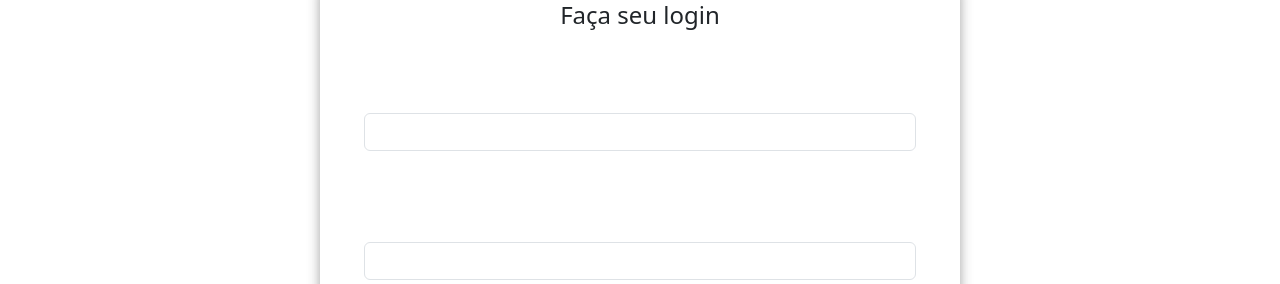
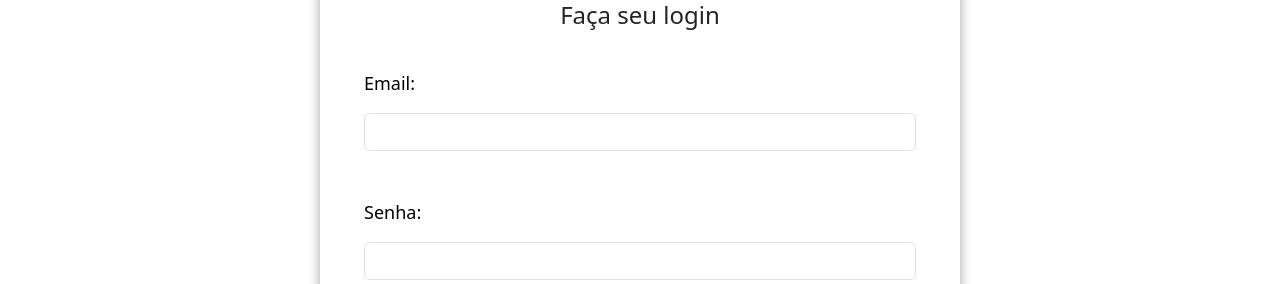
Before and after one commit to FatecFranca/DSM-G08-PI3-2024-2, a React (Vite) app in the folder primeInventory/: page /login in a window 1280 px wide. Shown: the part 263-547 px from the top of the page. Built offline with nearby package versions, Linux system fonts and the light colour scheme.

Commit message:
arrumando a cor do texto

```diff
--- a/primeInventory/src/components/Login.jsx
+++ b/primeInventory/src/components/Login.jsx
@@ -91,7 +91,7 @@ const Login = () => {
                     </div>
                     <form  onSubmit={handleLogin}>
                       <div className="mb-5">
-                        <label htmlFor="email" className="form-label">
+                        <label htmlFor="email" className="form-label text-black">
                           Email:
                         </label>
                         <input
@@ -103,7 +103,7 @@ const Login = () => {
                         />
                       </div>
                       <div className="mb-3">
-                        <label htmlFor="senha" className="form-label">
+                        <label htmlFor="senha" className="form-label text-black">
                           Senha:
                         </label>
                         <input
```
